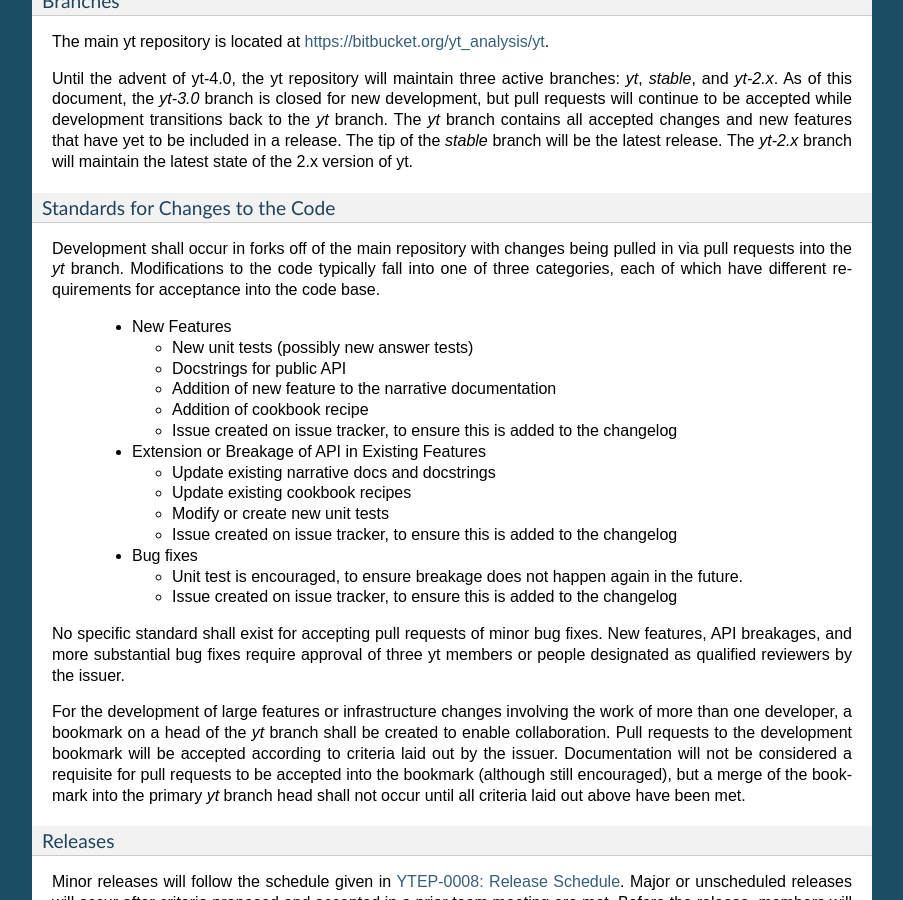
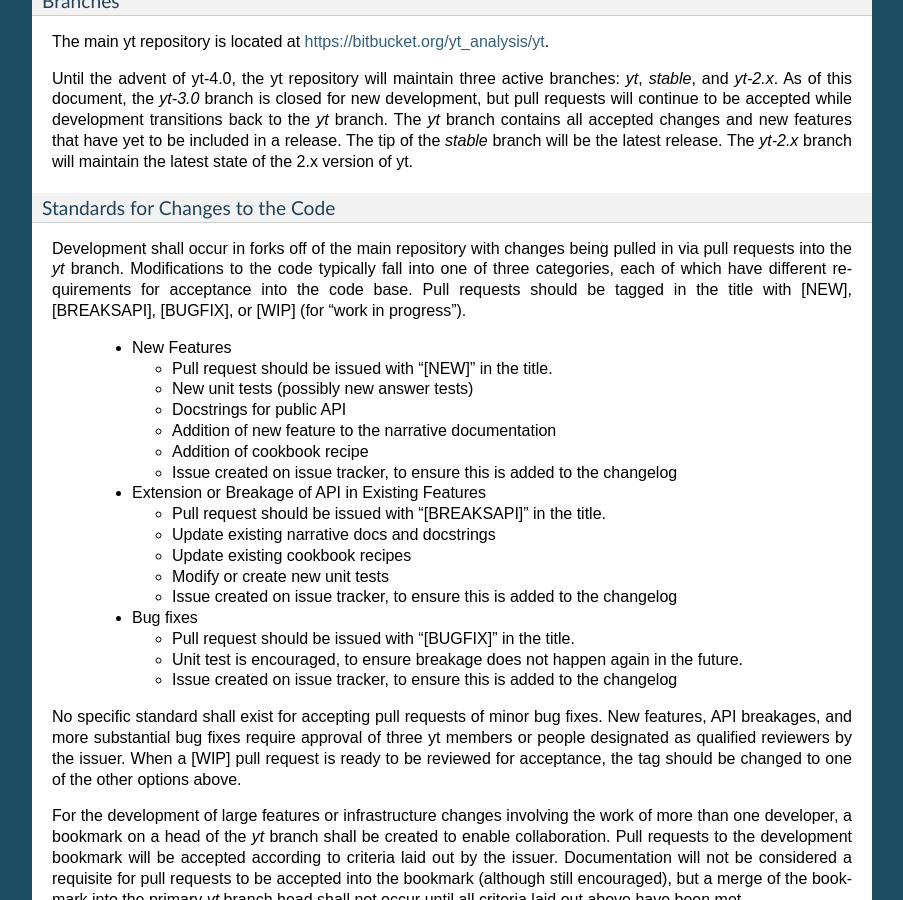
Before and after one commit to yt-project/ytep, a Sphinx documentation site: the page built from source/YTEPs/YTEP-1776.rst, in a window 1280 px wide and 900 px high, scrolled down 2264 px. Shown: the whole window, without its empty margins (198-1101 px from the left). Built offline with Sphinx 7.4.7, drawn with Linux system fonts in a browser that asks for light colours; formulas are drawn with MathJax 3.

Commit message:
Adding discussion of pull request tags.

```diff
--- a/source/YTEPs/YTEP-1776.rst
+++ b/source/YTEPs/YTEP-1776.rst
@@ -150,10 +150,12 @@ Standards for Changes to the Code
 Development shall occur in forks off of the main repository with changes being
 pulled in via pull requests into the *yt* branch.   Modifications to the code
 typically fall into one of three categories, each of which have different
-requirements for acceptance into the code base.
+requirements for acceptance into the code base.  Pull requests should be tagged
+in the title with [NEW], [BREAKSAPI], [BUGFIX], or [WIP] (for "work in progress").
 
   * New Features
 
+    * Pull request should be issued with "[NEW]" in the title.
     * New unit tests (possibly new answer tests)
     * Docstrings for public API
     * Addition of new feature to the narrative documentation
@@ -162,6 +164,7 @@ requirements for acceptance into the code base.
 
   * Extension or Breakage of API in Existing Features
 
+    * Pull request should be issued with "[BREAKSAPI]" in the title.
     * Update existing narrative docs and docstrings
     * Update existing cookbook recipes
     * Modify or create new unit tests
@@ -169,13 +172,16 @@ requirements for acceptance into the code base.
 
   * Bug fixes
 
+    * Pull request should be issued with "[BUGFIX]" in the title.
     * Unit test is encouraged, to ensure breakage does not happen again in the
       future.
     * Issue created on issue tracker, to ensure this is added to the changelog
 
 No specific standard shall exist for accepting pull requests of minor bug fixes.
 New features, API breakages, and more substantial bug fixes require approval of
-three yt members or people designated as qualified reviewers by the issuer.
+three yt members or people designated as qualified reviewers by the issuer.  When
+a [WIP] pull request is ready to be reviewed for acceptance, the tag should be
+changed to one of the other options above.
 
 For the development of large features or infrastructure changes involving the work
 of more than one developer, a bookmark on a head of the *yt* branch shall be
```
